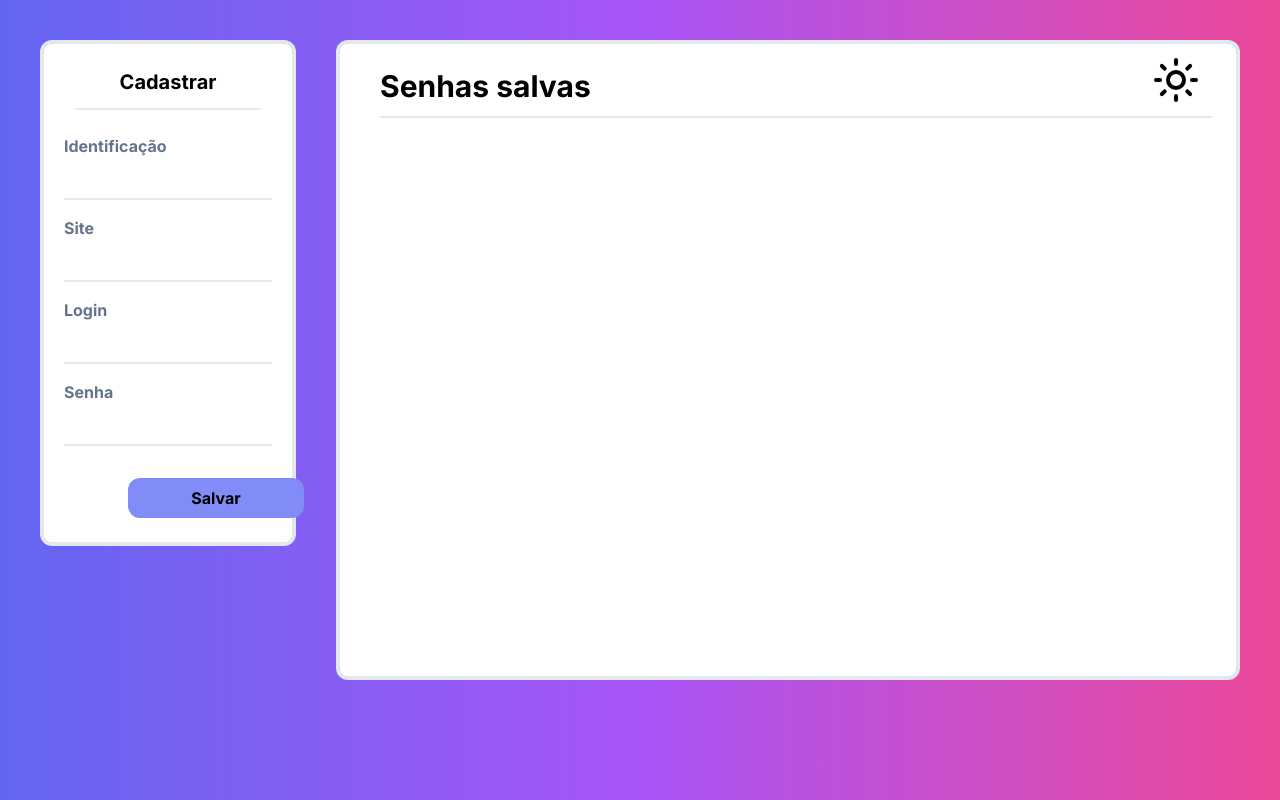
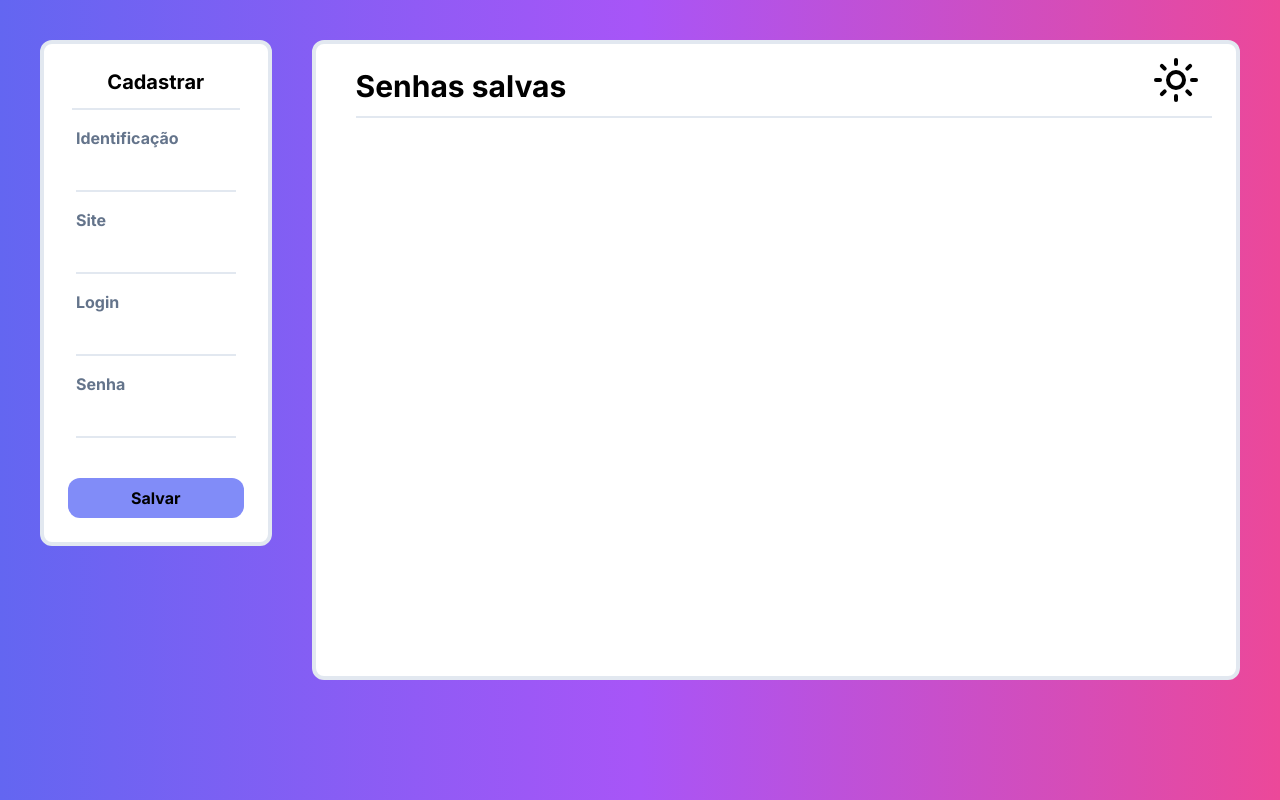
Before and after one commit to felpssdev/passwords-manager, a Next.js app: page / in a window 1280 px wide. Built offline with nearby package versions, Linux system fonts and the light colour scheme.

Commit message:
style: modifica estilização do criador de senhas

```diff
--- a/src/components/CreatePassword.tsx
+++ b/src/components/CreatePassword.tsx
@@ -80,8 +80,8 @@ function CreatePasswordComponent(): ReactElement {
       >
         {isEditing.site !== '' ? 'Editar' : 'Cadastrar'}
       </h2>
-      <form className="py-2 box-border">
-        <div className="border-b-2 border-slate-200 my-4 mx-8">
+      <form className="py-2 box-border flex flex-col">
+        <div className="border-b-2 border-slate-200 my-2 mx-8">
           <label className="dark:text-slate-200 text-slate-500 text-base font-bold">
             Identificação
           </label>
@@ -94,7 +94,7 @@ function CreatePasswordComponent(): ReactElement {
             required
           />
         </div>
-        <div className="border-b-2 border-slate-200 my-4 mx-8">
+        <div className="border-b-2 border-slate-200 my-2 mx-8">
           <label
             htmlFor="site"
             className="dark:text-slate-200 text-slate-500 text-base font-bold"
@@ -111,7 +111,7 @@ function CreatePasswordComponent(): ReactElement {
             required
           />
         </div>
-        <div className="border-b-2 border-slate-200 my-4 mx-8">
+        <div className="border-b-2 border-slate-200 my-2 mx-8">
           <label className="dark:text-slate-200 text-slate-500 text-base font-bold">
             Login
           </label>
@@ -124,7 +124,7 @@ function CreatePasswordComponent(): ReactElement {
             required
           />
         </div>
-        <div className="border-b-2 border-slate-200 mx-8">
+        <div className="border-b-2 border-slate-200 my-2 mx-8">
           <label className="dark:text-slate-200 text-slate-500 text-base font-bold">
             Senha
           </label>
@@ -137,6 +137,7 @@ function CreatePasswordComponent(): ReactElement {
             required
           />
         </div>
+        <div className="self-center">
           <input
             disabled={
               !inputValue.site ||
@@ -145,10 +146,11 @@ function CreatePasswordComponent(): ReactElement {
               !inputValue.password
             }
             onClick={handleSavePassword}
-          className="transition duration-300 ease-in-out dark:bg-red-600 cursor-pointer bg-indigo-400 dark:text-white dark:hover:bg-dark-gradient dark:hover:bg-400% dark:hover:animate-changecolors dark:hover:text-black w-44 py-2 rounded-xl ml-24 mt-8 text-black font-bold hover:text-white hover:bg-light-gradient hover:bg-400% hover:animate-changecolors"
+            className="transition duration-300 ease-in-out dark:bg-red-600 cursor-pointer bg-indigo-400 dark:text-white dark:hover:bg-dark-gradient dark:hover:bg-400% dark:hover:animate-changecolors dark:hover:text-black w-44 py-2 rounded-xl mt-8 text-black font-bold hover:text-white hover:bg-light-gradient hover:bg-400% hover:animate-changecolors"
             type="submit"
             value="Salvar"
           />
+        </div>
       </form>
     </div>
   )
```
Lines whose indentation alone changed are shown as unchanged.
